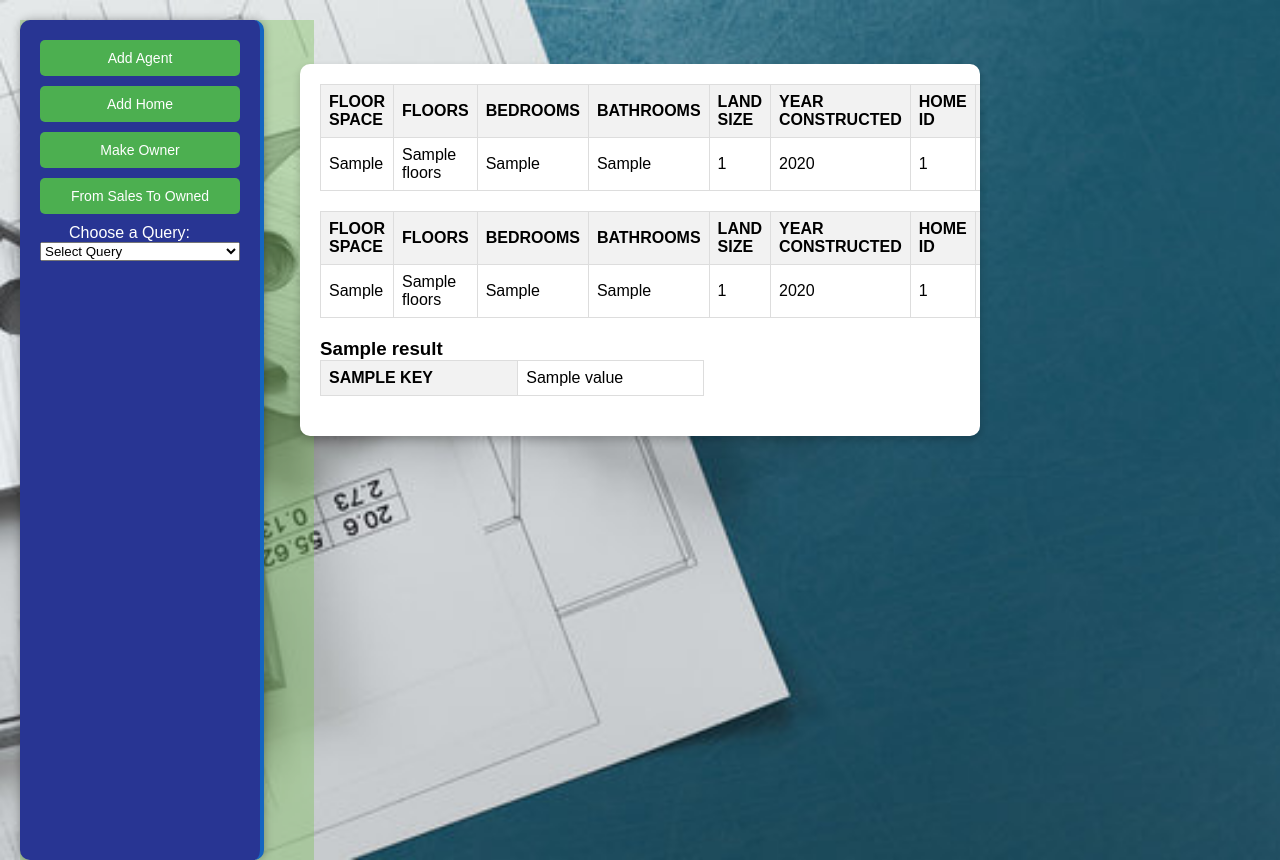
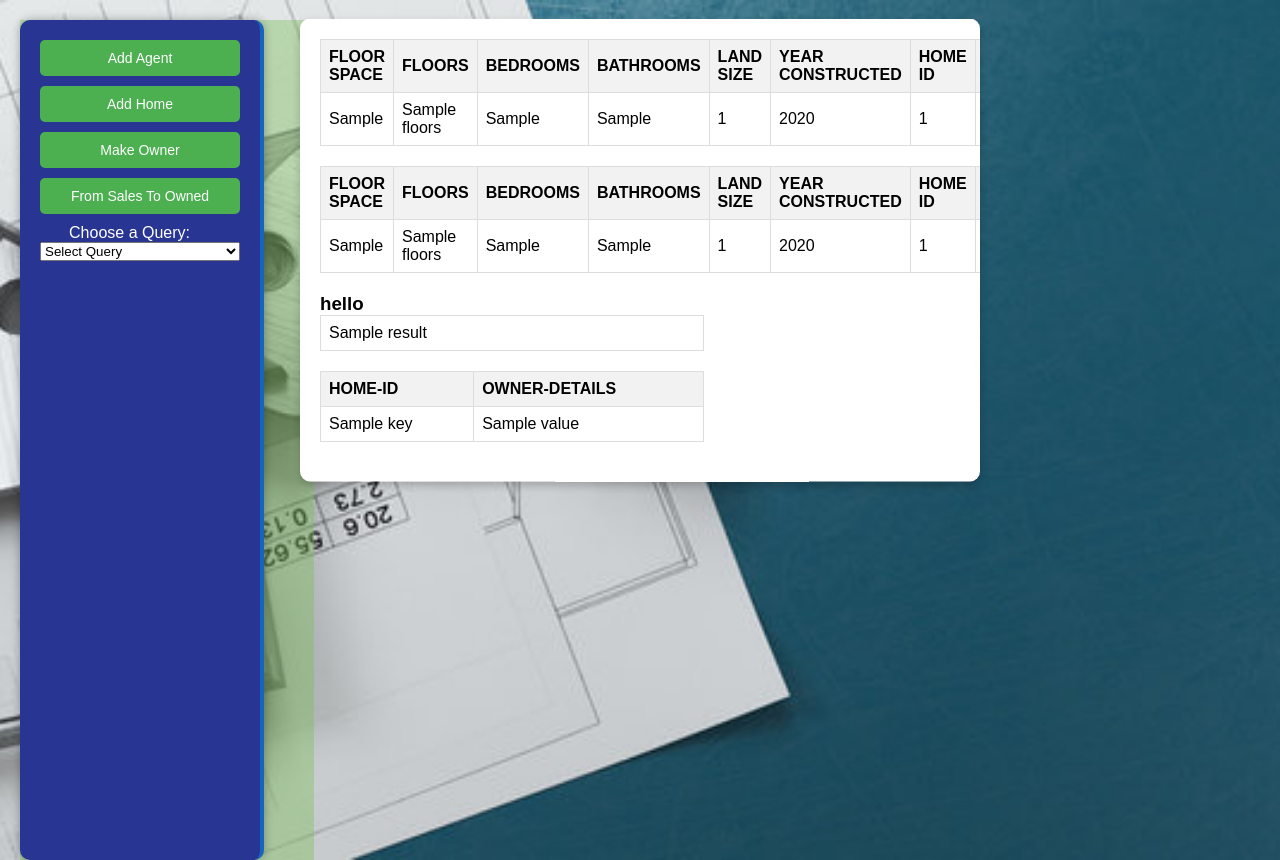
Before and after one commit to raihanou/database-systems1, a Django app: template DjangoFramework/RealEstateWebApplication/webapp/templates/webapp/index.html in a window 1280 px wide. Shown: the part 150-1010 px from the top of the page. Run offline with Django 5.2, Linux system fonts and the light colour scheme; the template is opened without the code that fills it: most values are stand-ins (such as "Sample title", 1, 10 or a date in 2020).

Commit message:
Update index.html

```diff
--- a/DjangoFramework/RealEstateWebApplication/webapp/templates/webapp/index.html
+++ b/DjangoFramework/RealEstateWebApplication/webapp/templates/webapp/index.html
@@ -230,15 +230,25 @@
 
 <!-- Results and Dictionary Outputs -->
 {% if result %}
-    <h3>{{ result }}</h3>
-    {% endif %}
+    <h3>hello</h3>
+    <table>
+        <tr>
+            <td>{{ result }}</td>
+        </tr>
+    </table>
+{% endif %}
+
 
     {% if dict %}
     <table>
         {% for key, value in dict.items %}
         <tr>
-            <th>{{ key }}</th>
-            <td>{{ value }}</td>
+            <th>home-id</th>
+            <th>owner-details</th>
+        </tr>
+        <tr>
+            <td>{{key}}</td>
+            <td>{{value}}</td>
         </tr>
         {% endfor %}
     </table>
```
